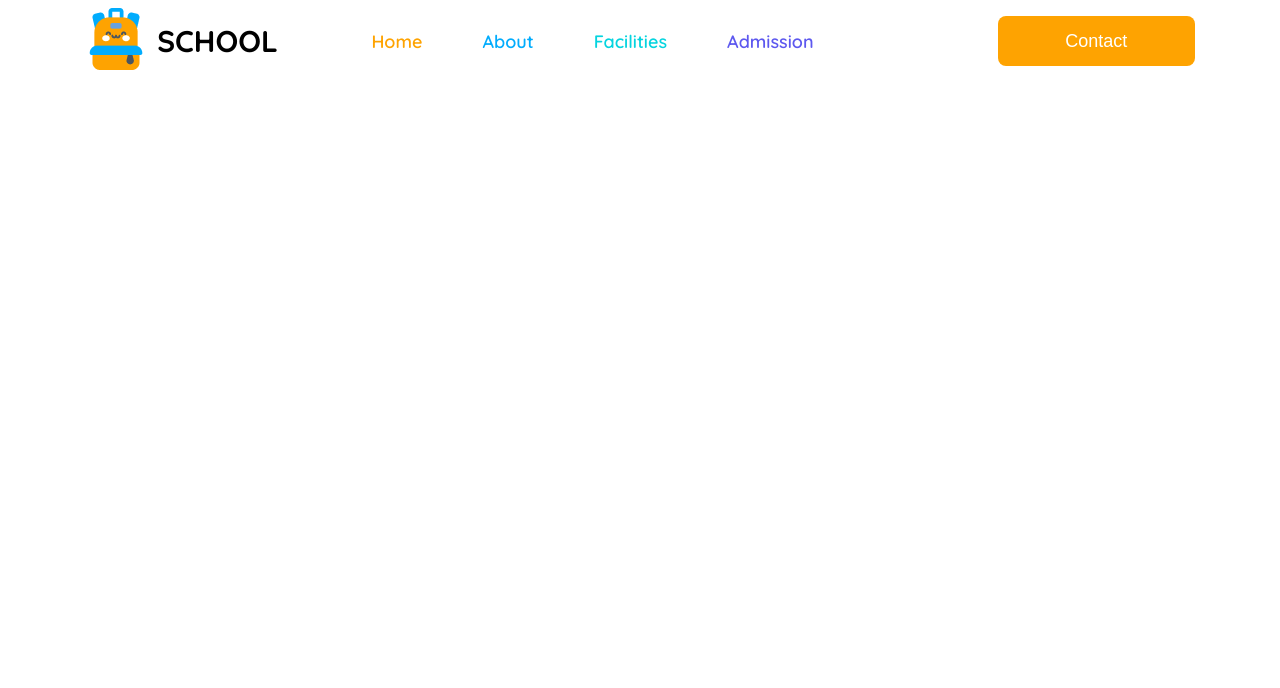
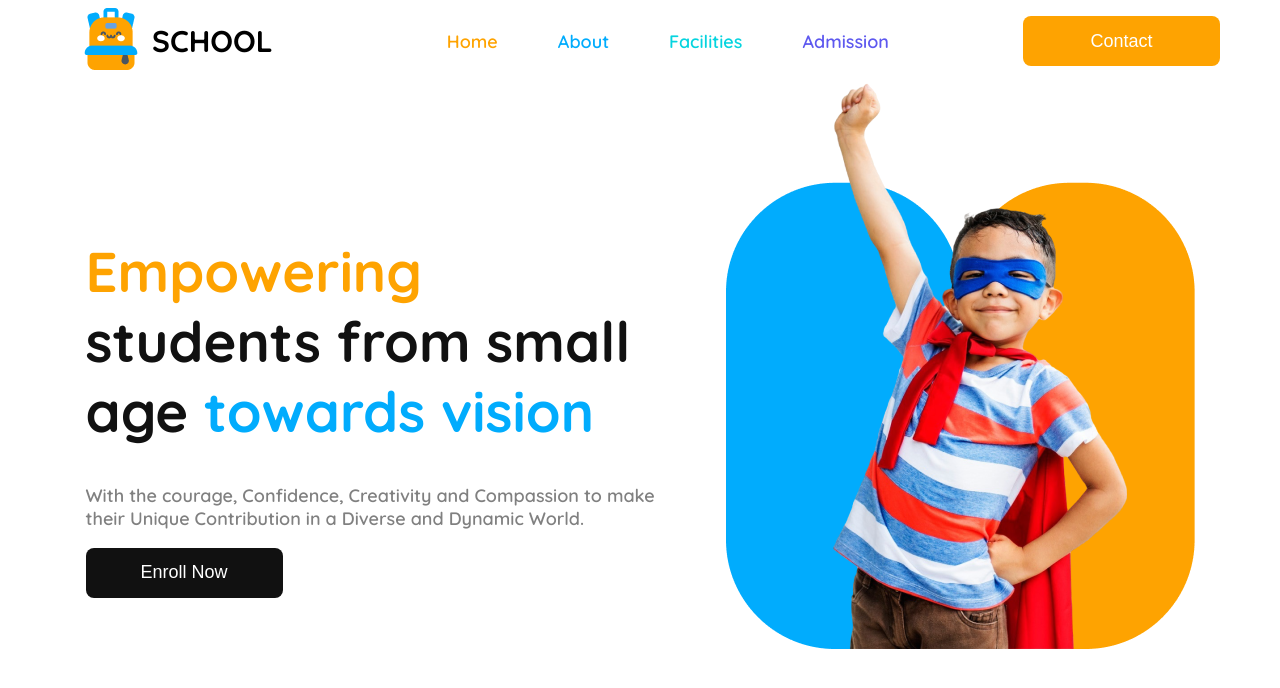
Before and after one commit to RGAntu/assignment-02, a plain HTML site: page index.html in a window 1280 px wide. Drawn offline with Linux system fonts and the light colour scheme.

Commit message:
Added Banner

```diff
--- a/index.html
+++ b/index.html
@@ -8,8 +8,8 @@
 </head>
 <body class="quicksand-font">
     <header class="header">
-        <nav class="display-flex">
-            <div class="nav-logo max-width display-flex ">
+        <nav class=" display-flex max-width">
+            <div class="nav-logo  display-flex ">
                 <div class="nav-logo-img">
                     <img src="assets/logo.png" alt="logo">
 
@@ -31,6 +31,22 @@
                 <img src="assets/hamburger.png" alt="">
             </div>
         </nav>
+
+        <!-- banner  -->
+        <div class="banner max-width display-flex">
+            <div class="banner-content">
+                <h1 class="banner-content-title"><span class="orange">Empowering <br></span> <span class="black">students from small <br> age</span> <span class="sky-blue">towards vision</span></h1>
+                <p class="banner-content-description grey">
+                    With the courage, Confidence, Creativity and Compassion to make <br>their Unique Contribution in a Diverse and Dynamic World.
+                </p>
+                <div class="banner-btn">
+                    <button class="primary-btn">Enroll Now</button>
+                </div>
+            </div>
+            <div class="banner-img">
+                <img src="assets/hero-kids.png" alt="">
+            </div>
+        </div>
     </header>
 </body>
 </html>
--- a/styles/style.css
+++ b/styles/style.css
@@ -37,6 +37,7 @@
 
   .max-width{
     width: 1160px;
+    margin: 0 auto;
   }
   .primary-btn{
     width: 197px;
@@ -58,13 +59,14 @@
   /* nav  */
 
   nav{
-    justify-content: space-around;
+    justify-content: space-between;
     align-items: center;
   }
 
   .nav-logo{
     align-items: center;
-    width: 62px;
+    margin-left: 20px;
+    /* width: 62px; */
   }
 
   .nav-logo-text{
@@ -93,11 +95,40 @@
     width: 50px;
   }
 
+/* banner */
+.banner{
+  align-items: center;
+  justify-content: center;
+}
+.banner-content{
+  width: 640px;
+  height: 330px;
+}
+
+.banner-content-title{
+  font-size: 56px;
+  font-weight: 700;
+}
+
+.banner-content-description{
+  font-size: 18px;
+  font-weight: 600;
+
+}
+.banner-btn > .primary-btn{
+  background-color: rgba(17, 17, 17, 1);;
+}
+
+
+
   @media screen and (max-width: 576px) {
     nav{
-        padding: 0 20px 30px 20px;
+        /* padding: 0 20px 30px 20px; */
         border-bottom: 1px solid #FEA301;
         justify-content: space-between;
+    }
+    .nav-logo{
+      margin-left: 250px;
     }
     .nav-logo-text{
         display: none;
@@ -110,10 +141,12 @@
     }
     .menu-bar{
         display: block;
+        margin-right: 250px;
     }
   }
 
   @media screen and (min-width:576px) and (max-width: 992px) {
+
     .nav-links{
         margin-left: 90px;
     }
@@ -124,3 +157,14 @@
             display: none;
      }
   }
+
+  /* banner  */
+
+  @media screen and (max-width:576px) {
+    .banner{
+      flex-direction: column-reverse;
+    }
+    .banner-content{
+      text-align: center;
+    }
+  }
```
